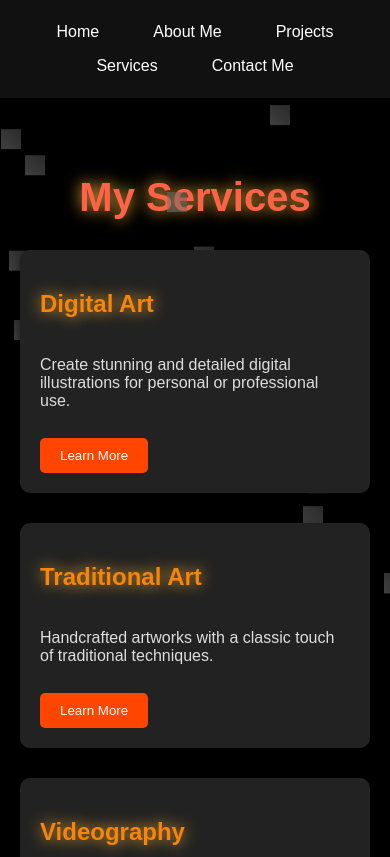
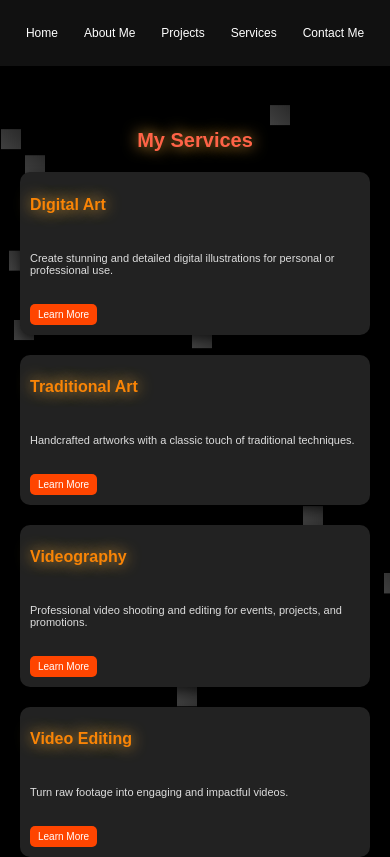
Before and after one commit to HiroyukiD098/jusmac.com, a plain HTML site: page services.html in a window 390 px wide. Shown: the top 857 px of the page. Drawn offline with Linux system fonts and the light colour scheme.

Commit message:
Update services.html

```diff
--- a/services.html
+++ b/services.html
@@ -149,6 +149,88 @@ body, html {
     font-size: 17px;
     color: #ff9100;
 }
+        /* Responsive Design */
+    @media (max-width: 1200px) {
+        .services-container h1 {
+            font-size: 36px;
+        }
+        .service-item {
+            max-width: 500px;
+            padding: 15px;
+        }
+        .service-item h2 {
+            font-size: 24px;
+        }
+        .service-item p, .service-item .service-details p1 {
+            font-size: 14px;
+        }
+        .learn-more-btn {
+            padding: 8px 16px;
+            font-size: 14px;
+        }
+    }
+
+    @media (max-width: 768px) {
+        .services-container h1 {
+            font-size: 30px;
+        }
+        .service-item {
+            max-width: 90%;
+            margin: 20px auto;
+        }
+        .service-item h2 {
+            font-size: 20px;
+        }
+        .service-item p, .service-item .service-details p1 {
+            font-size: 13px;
+        }
+        .learn-more-btn {
+            padding: 6px 12px;
+            font-size: 12px;
+        }
+    }
+
+    @media (max-width: 576px) {
+        .services-container h1 {
+            font-size: 24px;
+            margin-bottom: 20px;
+        }
+        .service-item {
+            max-width: 95%;
+            padding: 10px;
+        }
+        .service-item h2 {
+            font-size: 18px;
+        }
+        .service-item p, .service-item .service-details p1 {
+            font-size: 12px;
+        }
+        .learn-more-btn {
+            padding: 5px 10px;
+            font-size: 12px;
+        }
+    }
+
+    @media (max-width: 480px) {
+        .navbar a {
+            font-size: 12px;
+            margin: 5px;
+            padding: 6px 8px;
+        }
+        .services-container h1 {
+            font-size: 20px;
+        }
+        .service-item h2 {
+            font-size: 16px;
+        }
+        .service-item p, .service-item .service-details p1 {
+            font-size: 11px;
+        }
+        .learn-more-btn {
+            padding: 5px 8px;
+            font-size: 10px;
+        }
+    }
     </style>
 </head>
 <body>
```
